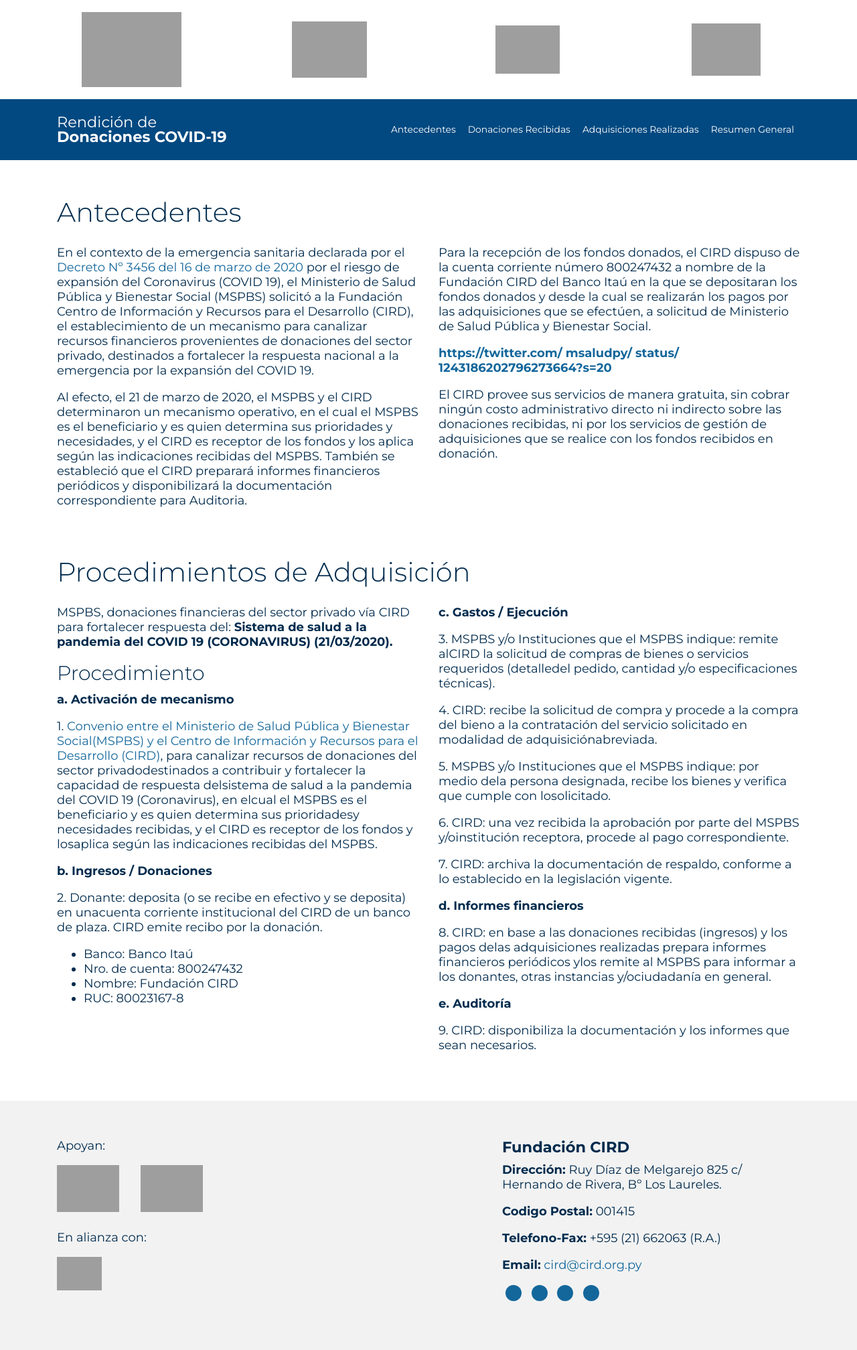
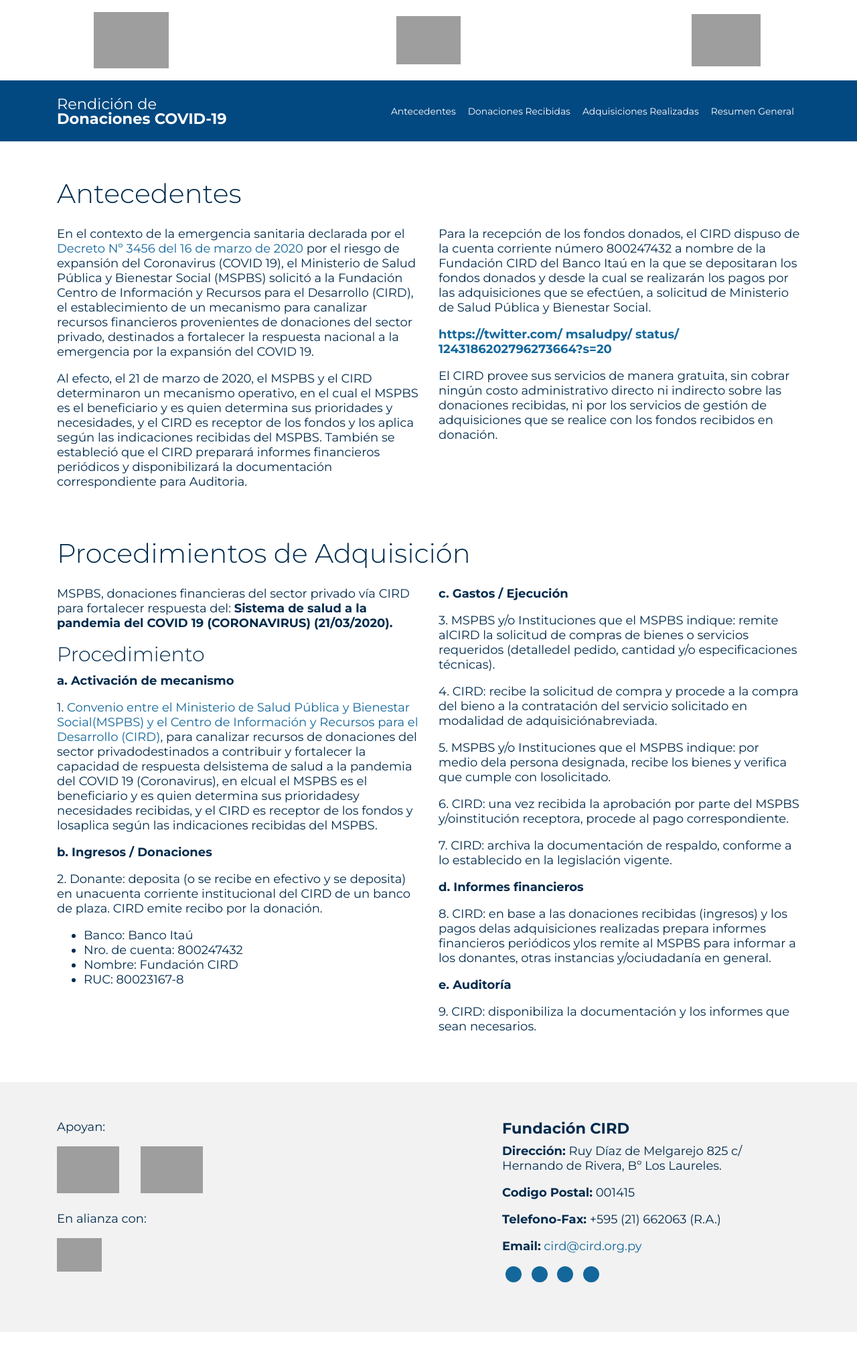
Before and after one commit to Fundacion-CIRD/rendiciondecuentas, a Django app: page /antecedentes in a window 1280 px wide. Shown: the whole page at 67% size. After the commit the page ends 1988 px from the top, so only its background shows below. Run offline with Django 3.2, Linux system fonts and the light colour scheme; style sheets or scripts are compiled from the project's sources; parts of the project's set-up code (start-up, migrations or seed data) failed here and were passed over; some libraries are stand-ins or nearby versions; some web fonts are replaced; grey boxes are pictures that could not be loaded.

Commit message:
Remove Gobierno Nacional logo

```diff
--- a/core/templates/core/partials/top_logos.html
+++ b/core/templates/core/partials/top_logos.html
@@ -3,13 +3,6 @@
   <div
     class="container h-100 d-flex align-content-between align-content-md-center justify-content-between flex-wrap"
   >
-    <a class="logo" href="https://www.presidencia.gov.py/" target="_blank">
-      <img
-        src="{% static 'img/gobierno_nacional_logo.png' %}"
-        alt="Gobierno Nacional"
-        class="img-fluid gob-nac"
-      />
-    </a>
     <a class="logo" href="https://www.presidencia.gov.py/" target="_blank">
       <img
         src="{% static 'img/py_gente_logo.png' %}"
```
